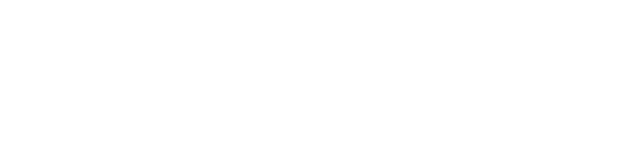
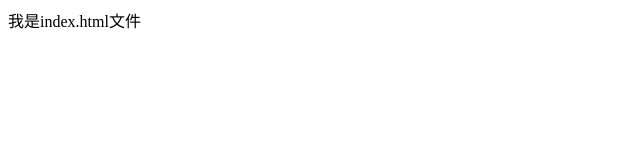
Before and after one commit to czn12can/git-demo, a plain HTML site: page index.html in a window 1280 px wide. Shown: the whole page, without its empty margins (0-640 px from the left). Drawn offline with Linux system fonts and the light colour scheme.

Commit message:
A第一次提交

```diff
--- a/index.html
+++ b/index.html
@@ -5,6 +5,6 @@
     <title>Title</title>
 </head>
 <body>
-
+我是index.html文件
 </body>
 </html>
```
